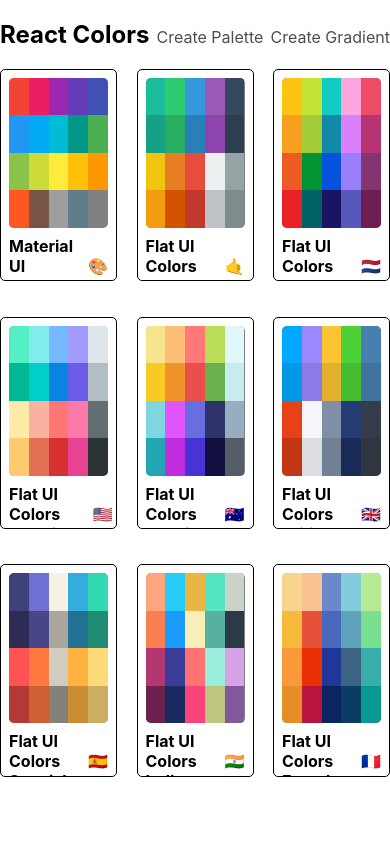
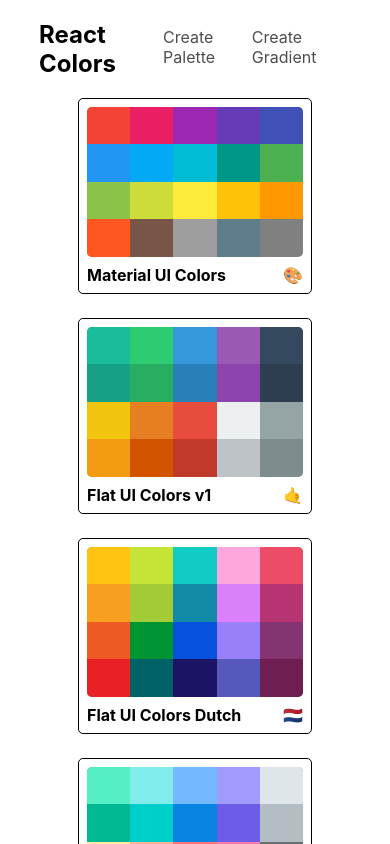
Before and after one commit to callumboaden/color_palette, a React (Create React App) app: page / in a window 390 px wide. Shown: the top 844 px of the page. Built offline with nearby package versions, Linux system fonts and the light colour scheme.

Commit message:
make palleteList responsive

```diff
--- a/src/DraggableColorBox.js
+++ b/src/DraggableColorBox.js
@@ -2,6 +2,7 @@
 import { withStyles } from "@material-ui/styles";
 import DeleteRoundedIcon from "@material-ui/icons/DeleteRounded";
 import { SortableElement } from 'react-sortable-hoc';
+import sizes from './styles/sizes';
 import chroma from "chroma-js";
 
 const styles = {
@@ -10,7 +11,19 @@
     position: "relative",
     width: "20%",
     height: "25%",
-    marginBottom: "-6px"
+    marginBottom: "-6px",
+    [sizes.down("lg")]: {
+      width: "25%",
+      height: "20%"
+    },
+    [sizes.down("md")]: {
+      width: "50%",
+      height: "10%"
+    },
+    [sizes.down("sm")]: {
+      width: "100%",
+      height: "5%"
+    }
   },
   boxContent: {
     color: props =>
--- a/src/styles/NavbarStyles.js
+++ b/src/styles/NavbarStyles.js
@@ -1,3 +1,4 @@
+import sizes from './sizes';
 export default {
     slider: {
         width: "340px",
@@ -19,6 +20,9 @@
             height: "13px",
             marginLeft: "-7px",
             marginTop: "-3px"
+        },
+        [sizes.down("md")]: {
+            width: "140px"
         }
     },
     Navbar:
@@ -37,6 +41,9 @@
             fontSize: "1.1rem",
             textDecoration: "none",
             color: "#333333"
+        },
+        [sizes.down("xs")]: {
+            display: "none"
         }
     },
     selectContainer:
--- a/src/styles/PaletteListStyles.js
+++ b/src/styles/PaletteListStyles.js
@@ -1,3 +1,4 @@
+import sizes from './sizes';
 export default {
     root: {
         backgroundColor: "white",
@@ -7,12 +8,14 @@
         justifyContent: "center"
     },
     container: {
-        /* width: "50%", */
-        m6Width: "1000px",
+        width: "50%",
         display: "flex",
         alignItems: "flex-start",
         flexDirection: "column",
-        flexWrap: "wrap"
+        flexWrap: "wrap",
+        [sizes.down("xl")]: {
+            width: "80%"
+        }
     },
     nav: {
         display: "flex",
@@ -29,6 +32,13 @@
         width: "100%",
         display: "grid",
         gridTemplateColumns: "repeat(3, 30%)",
-        gridGap: "5%"
+        justifyContent: "center",
+        gridGap: "1.5rem",
+        [sizes.down("sm")]: {
+            gridTemplateColumns: "repeat(2, 50%)"
+        },
+        [sizes.down("xs")]: {
+            gridTemplateColumns: "repeat(1, 75%)"
+        }
     }
 }
--- a/src/styles/sizes.js
+++ b/src/styles/sizes.js
@@ -5,7 +5,8 @@
             xs: "575.98px",
             sm: "767.98px",
             md: "991.98px",
-            lg: "1199.98px"
+            lg: "1199.98px",
+            xl: "1400px"
         }
         return `@media (max-width: ${sizes[size]})`
     }
```
